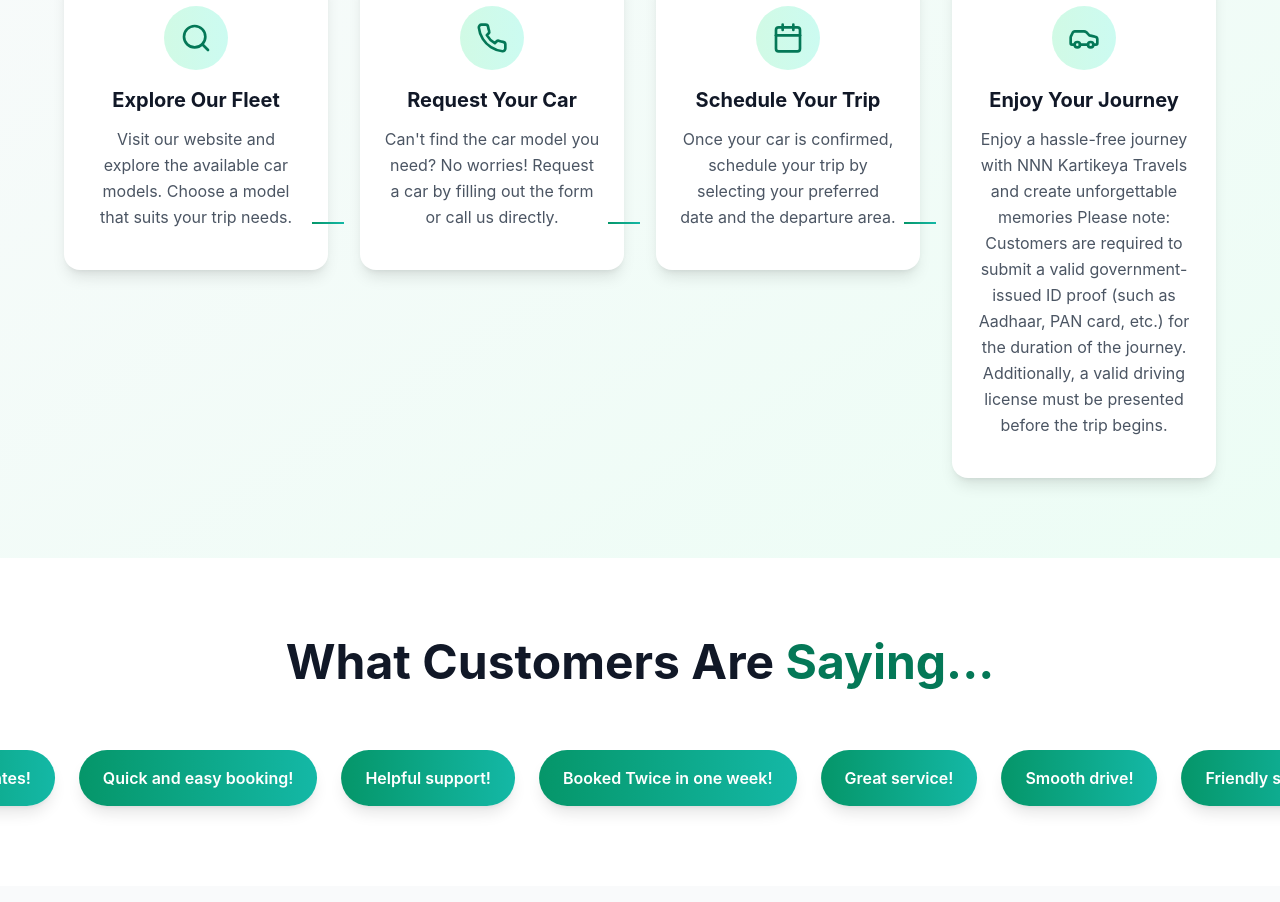
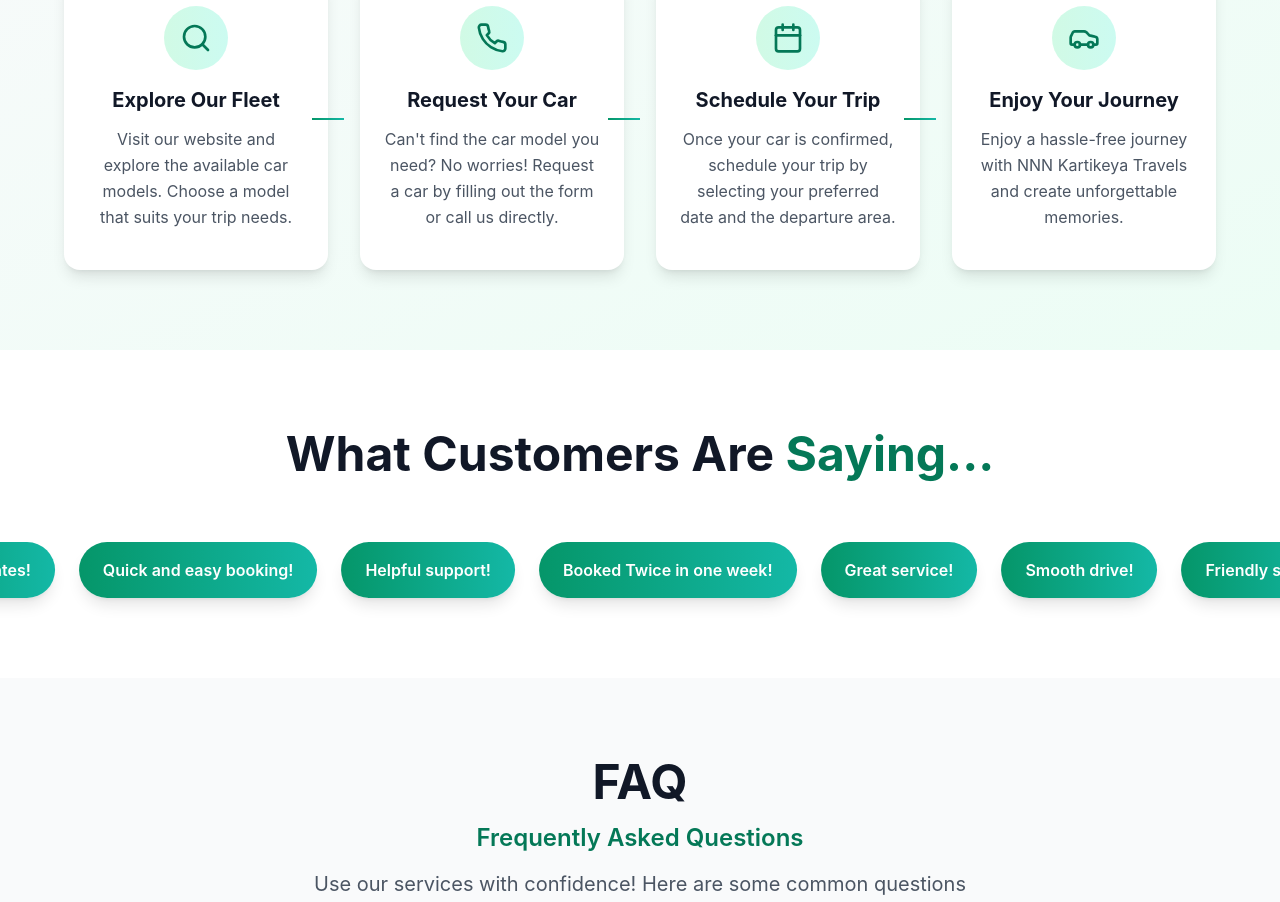
Before and after one commit to nnk2905/website, a React (Vite) app: page / in a window 1280 px wide. Shown: the part 3090-3992 px from the top of the page. Built offline with nearby package versions, Linux system fonts and the light colour scheme.

Commit message:
Update Steps.tsx

```diff
--- a/src/components/Steps.tsx
+++ b/src/components/Steps.tsx
@@ -29,8 +29,7 @@ const Steps = () => {
       number: '04',
       title: 'Enjoy Your Journey',
       description:
-        'Enjoy a hassle-free journey with NNN Kartikeya Travels and create unforgettable memories  Please note: Customers are required to submit a valid government-issued ID proof (such as Aadhaar, PAN card, etc.) for the duration of the journey. Additionally, a valid driving license must be presented before the trip begins.',
-    },
+        'Enjoy a hassle-free journey with NNN Kartikeya Travels and create unforgettable memories.'  },
   ];
 
   return (
```
